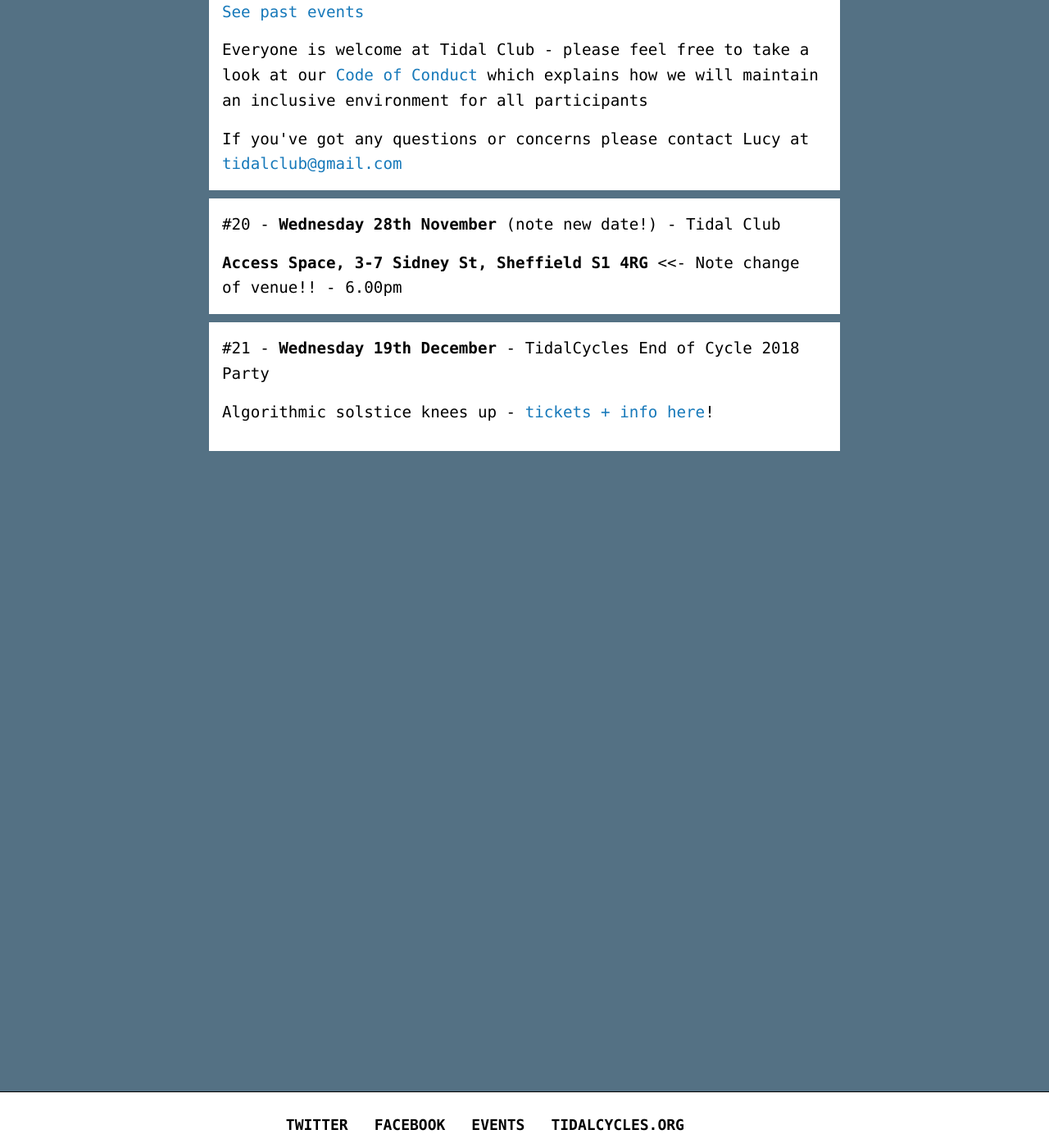
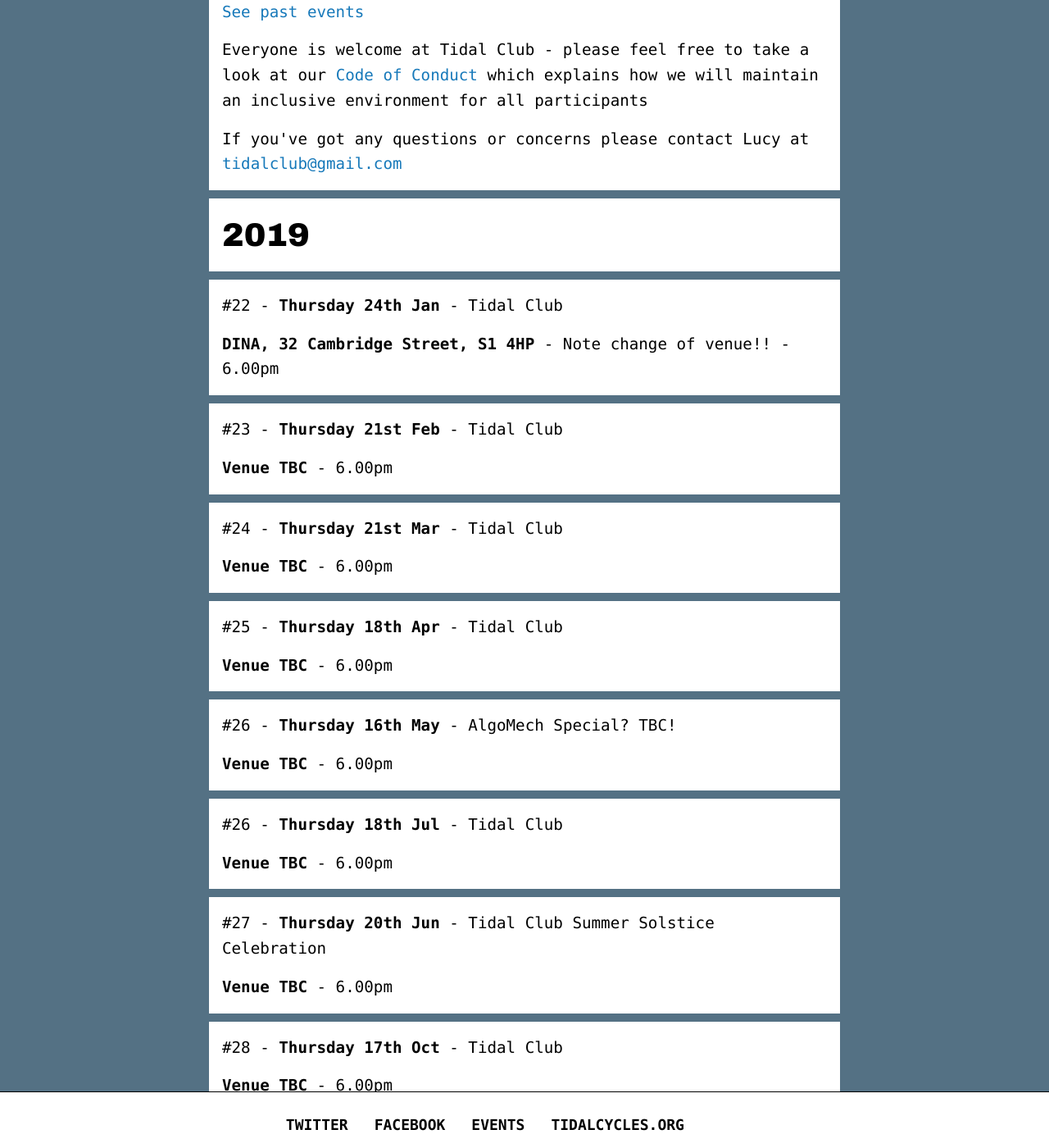
Before and after one commit to tidalclub/tidalclub.github.io, a Jekyll site: the page built from sheffield.html, in a window 1280 px wide and 1400 px high, scrolled down 339 px. Shown: the whole window at 82% size. Built offline with Jekyll 4.4.1, drawn with Linux system fonts in a browser that asks for light colours; nearby versions of some CDN libraries; comment, search, counter and statistics services are not loaded; some of the changed text lies outside the part shown.

Commit message:
Update sheffield.html

```diff
--- a/sheffield.html
+++ b/sheffield.html
@@ -7,10 +7,46 @@ title: Tidal Club
 			<p><a href="https://tidalclub.github.io/sheffield_archive.html">See past events</a></p>
 			<p>Everyone is welcome at Tidal Club - please feel free to take a look at our <a href="https://docs.google.com/document/d/1lKHS-tbKSSrF364Psk4JyRacrYEcGKDJXvLB9EkqnOs/edit?usp=sharing" target="_blank">Code of Conduct</a> which explains how we will maintain an inclusive environment for all participants</a></p>
 			<p>If you've got any questions or concerns please contact Lucy at <a href="mailto:tidalclub@gmail.com">tidalclub@gmail.com</a></p>
-<hr>
-			<p>#20 - <strong>Wednesday 28th November</strong> (note new date!) - Tidal Club</p>
-<p><strong>Access Space, 3-7 Sidney St, Sheffield S1 4RG</strong> &lt;&lt;- Note change of venue!! - 6.00pm</p>
 
 			<hr>
-			<p>#21 - <strong>Wednesday 19th December</strong> - TidalCycles End of Cycle 2018 Party</p>
-<p>Algorithmic solstice knees up - <a href="https://access-space.org/event/algorave-end-of-cycle-party/">tickets + info here</a>!</p>
+			<h1>2019</h1>
+
+<hr>
+<p>#22 - <strong>Thursday 24th Jan</strong> - Tidal Club</p>
+<p><strong>DINA, 32 Cambridge Street, S1 4HP</strong> - Note change of venue!! - 6.00pm</p>
+
+<hr>
+<p>#23 - <strong>Thursday 21st Feb</strong> - Tidal Club</p>
+<p><strong>Venue TBC</strong> - 6.00pm</p>
+
+<hr>
+<p>#24 - <strong>Thursday 21st Mar</strong> - Tidal Club</p>
+<p><strong>Venue TBC</strong> - 6.00pm</p>
+
+<hr>
+<p>#25 - <strong>Thursday 18th Apr</strong> - Tidal Club</p>
+<p><strong>Venue TBC</strong> - 6.00pm</p>
+
+<hr>
+<p>#26 - <strong>Thursday 16th May</strong> - AlgoMech Special? TBC!</p>
+<p><strong>Venue TBC</strong> - 6.00pm</p>
+
+<hr>
+<p>#26 - <strong>Thursday 18th Jul</strong> - Tidal Club</p>
+<p><strong>Venue TBC</strong> - 6.00pm</p>
+
+<hr>
+<p>#27 - <strong>Thursday 20th Jun</strong> - Tidal Club Summer Solstice Celebration</p>
+<p><strong>Venue TBC</strong> - 6.00pm</p>
+
+<hr>
+<p>#28 - <strong>Thursday 17th Oct</strong> - Tidal Club</p>
+<p><strong>Venue TBC</strong> - 6.00pm</p>
+
+<hr>
+<p>#29 - <strong>Thursday 21st Nov</strong> - Tidal Club</p>
+<p><strong>Venue TBC</strong> - 6.00pm</p>
+
+<hr>
+<p>#30 - <strong>Thursday 19th Dec</strong> - End of Cycle Party</p>
+<p><strong>Venue TBC</strong> - 6.00pm</p>
```
